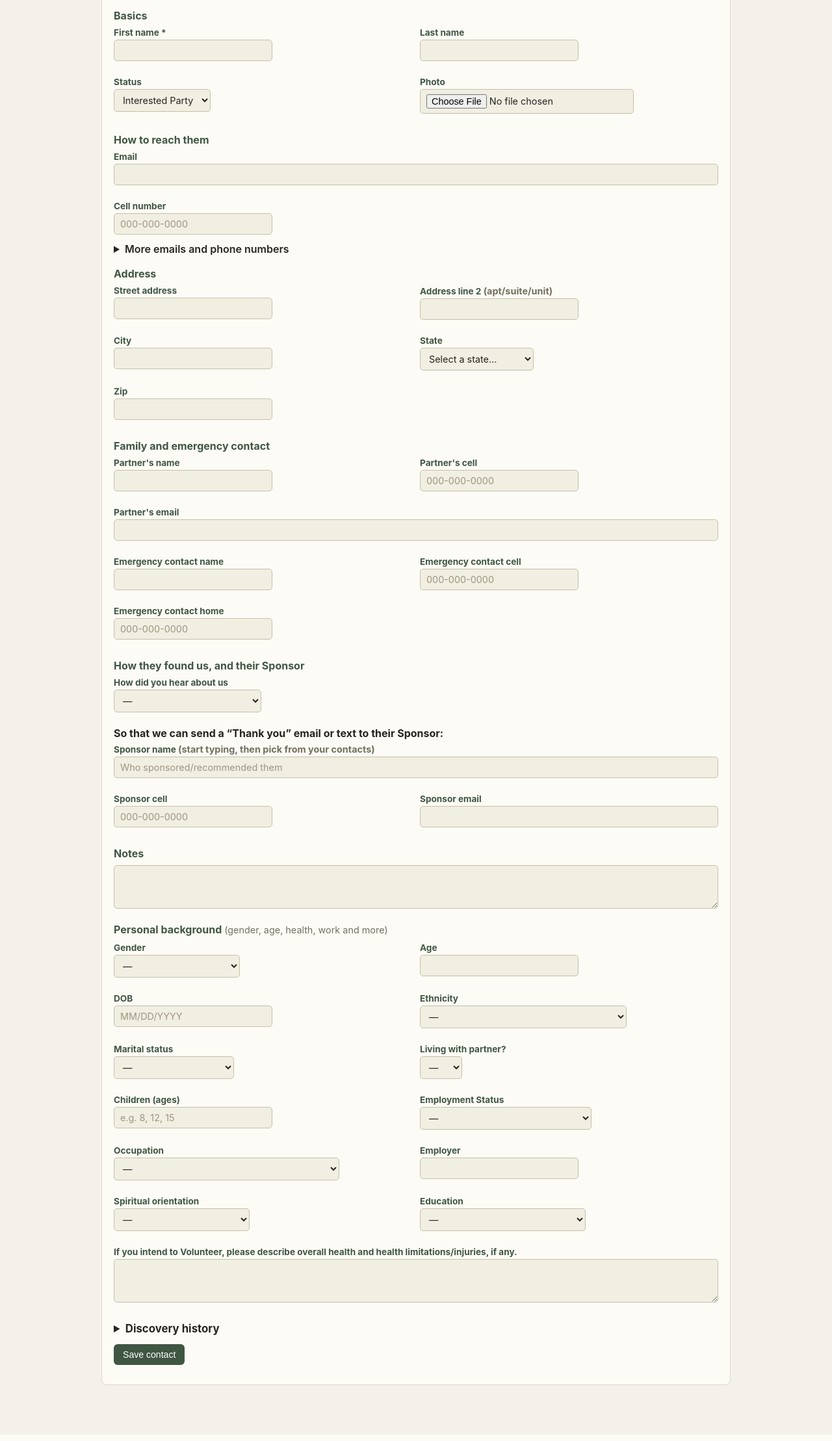
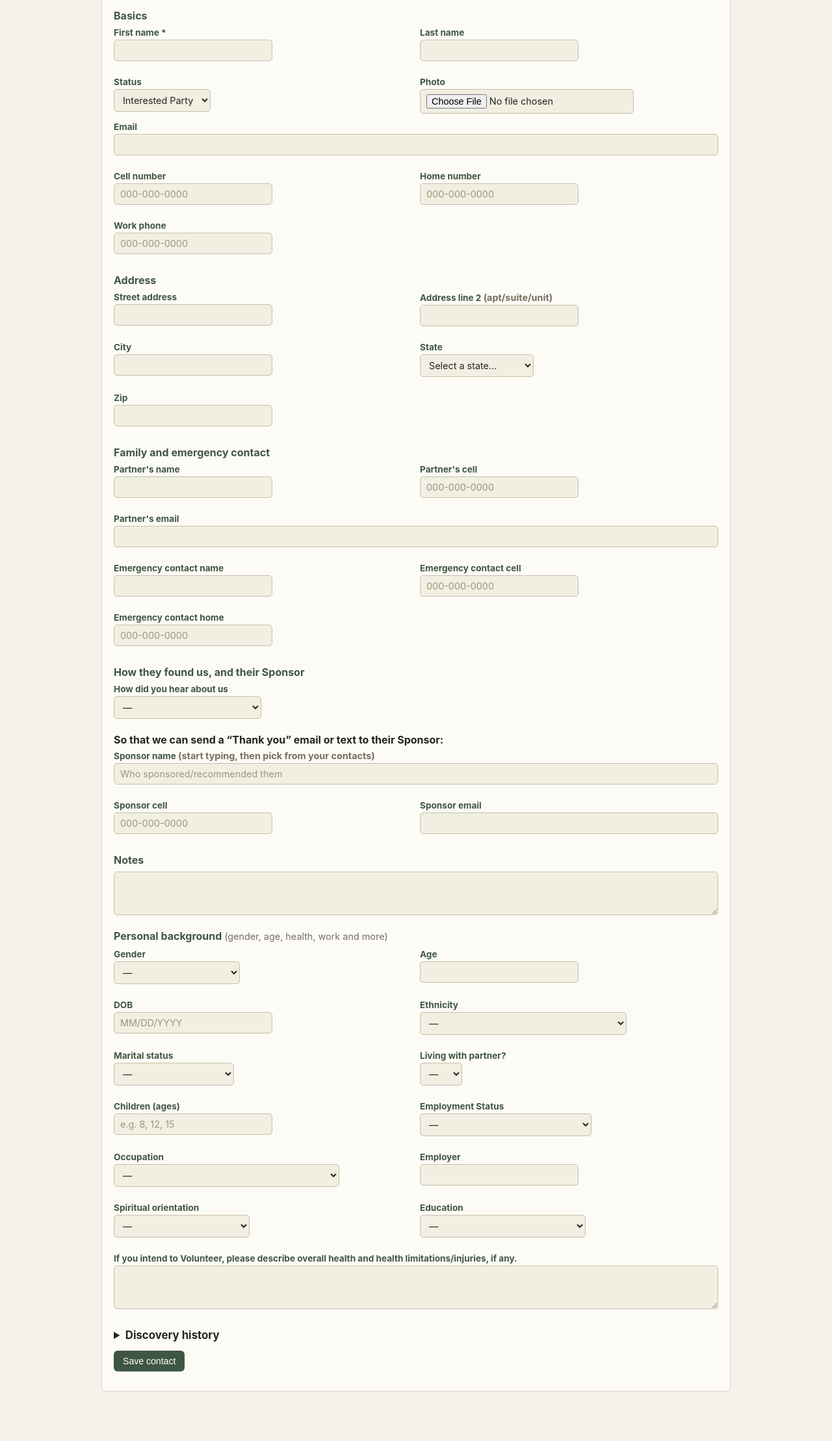
Before and after one commit to BlueskyUSA/Dallas-Discovery-CRM, a Flask app: page /crm/contacts/new in a window 1280 px wide. Shown: the part 193-2410 px from the top of the page at 65% size. Run offline with Flask 3, Linux system fonts and the light colour scheme; the visitor is signed in with stand-in values (Sample User, id 1); data that the repository does not hold is empty; some libraries are stand-ins or nearby versions.

Commit message:
Add files via upload

```diff
--- a/templates/contact_form.html
+++ b/templates/contact_form.html
@@ -36,20 +36,12 @@
       <div class="field"><label>Photo</label><input type="file" name="photo" accept="image/*"></div>
     </div>
 
-    <h3>How to reach them</h3>
     <div class="grid2">
       <div class="field" style="grid-column: 1 / -1;"><label>Email</label><input type="email" name="email" style="width:100%" autocomplete="off" value="{{ contact.email if contact and contact.email else '' }}"></div>
       <div class="field"><label>Cell number</label><input name="cell_phone" class="phone-input" placeholder="000-000-0000" inputmode="numeric" maxlength="12" autocomplete="new-password" data-lpignore="true" value="{{ contact.cell_phone if contact and contact.cell_phone else '' }}"></div>
+      <div class="field"><label>Home number</label><input name="home_phone" class="phone-input" placeholder="000-000-0000" inputmode="numeric" maxlength="12" autocomplete="new-password" data-lpignore="true" value="{{ contact.home_phone if contact and contact.home_phone else '' }}"></div>
+      <div class="field"><label>Work phone</label><input name="work_phone" class="phone-input" placeholder="000-000-0000" inputmode="numeric" maxlength="12" autocomplete="new-password" data-lpignore="true" value="{{ contact.work_phone if contact and contact.work_phone else '' }}"></div>
     </div>
-    <details style="margin-bottom:14px">
-      <summary style="cursor:pointer; font-weight:600">More emails and phone numbers</summary>
-      <div class="grid2" style="margin-top:10px">
-        <div class="field" style="grid-column: 1 / -1;"><label>Secondary email</label><input type="email" name="email_2" style="width:100%" autocomplete="off" value="{{ contact.email_2 if contact and contact.email_2 else '' }}"></div>
-        <div class="field" style="grid-column: 1 / -1;"><label>Third email</label><input type="email" name="email_3" style="width:100%" autocomplete="off" value="{{ contact.email_3 if contact and contact.email_3 else '' }}"></div>
-        <div class="field"><label>Home number</label><input name="home_phone" class="phone-input" placeholder="000-000-0000" inputmode="numeric" maxlength="12" autocomplete="new-password" data-lpignore="true" value="{{ contact.home_phone if contact and contact.home_phone else '' }}"></div>
-        <div class="field"><label>Work phone</label><input name="work_phone" class="phone-input" placeholder="000-000-0000" inputmode="numeric" maxlength="12" autocomplete="new-password" data-lpignore="true" value="{{ contact.work_phone if contact and contact.work_phone else '' }}"></div>
-      </div>
-    </details>
 
     <h3>Address</h3>
     <div class="grid2">
```
